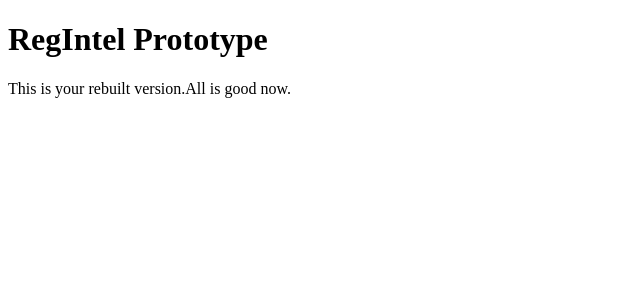
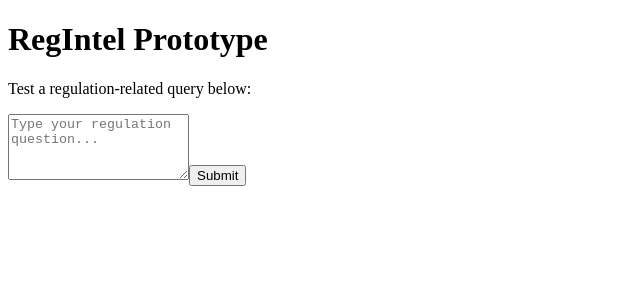
Before and after one commit to GirishN1/regintel-next, a Next.js app: page / in a window 1280 px wide. Shown: the top 300 px of the page, without its empty margins (0-640 px from the left). Built offline with nearby package versions, Linux system fonts and the light colour scheme.

Commit message:
Update page.tsx

```diff
--- a/app/page.tsx
+++ b/app/page.tsx
@@ -1,10 +1,66 @@
-import React from 'react';
+'use client';
+
+import React, { useState } from 'react';
 
 export default function HomePage() {
+  const [query, setQuery] = useState('');
+  const [response, setResponse] = useState('');
+  const [loading, setLoading] = useState(false);
+  const [error, setError] = useState('');
+
+  const handleQuery = async () => {
+    setLoading(true);
+    setError('');
+    setResponse('');
+
+    try {
+      const res = await fetch('/api/query', {
+        method: 'POST',
+        headers: { 'Content-Type': 'application/json' },
+        body: JSON.stringify({ prompt: query }),
+      });
+
+      const data = await res.json();
+
+      if (res.ok) {
+        setResponse(data.result?.choices?.[0]?.message?.content || 'No response');
+      } else {
+        setError(data.error || 'Failed to get response');
+      }
+    } catch (err: any) {
+      setError('Request failed.');
+    }
+
+    setLoading(false);
+  };
+
   return (
-    <main className="p-6">
-      <h1 className="text-2xl font-bold">RegIntel Prototype</h1>
-      <p className="mt-4 text-gray-600">This is your rebuilt version.All is good now.</p>
+    <main className="p-6 max-w-2xl mx-auto">
+      <h1 className="text-2xl font-bold mb-4">RegIntel Prototype</h1>
+      <p className="mb-4 text-gray-600">Test a regulation-related query below:</p>
+
+      <textarea
+        value={query}
+        onChange={(e) => setQuery(e.target.value)}
+        placeholder="Type your regulation question..."
+        className="w-full border p-2 mb-4 rounded"
+        rows={4}
+      />
+
+      <button
+        onClick={handleQuery}
+        disabled={loading}
+        className="bg-black text-white px-4 py-2 rounded disabled:opacity-50"
+      >
+        {loading ? 'Thinking...' : 'Submit'}
+      </button>
+
+      {error && <p className="mt-4 text-red-600">{error}</p>}
+      {response && (
+        <div className="mt-4 p-4 bg-gray-100 rounded text-sm whitespace-pre-wrap">
+          {response}
+        </div>
+      )}
     </main>
   );
 }
```
